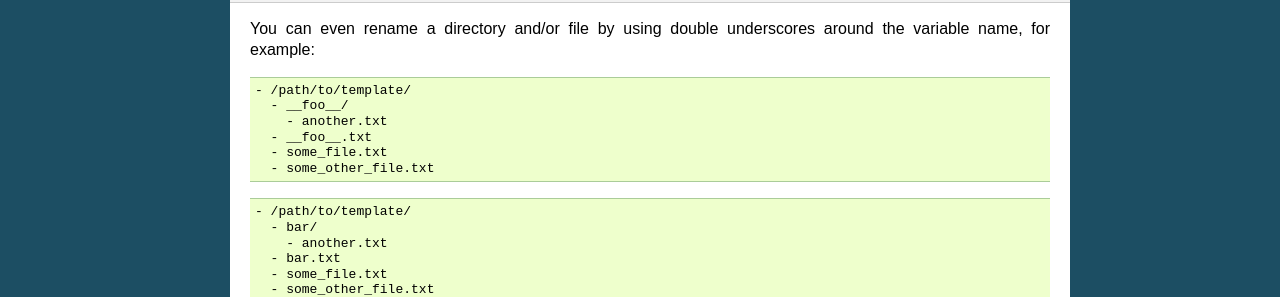
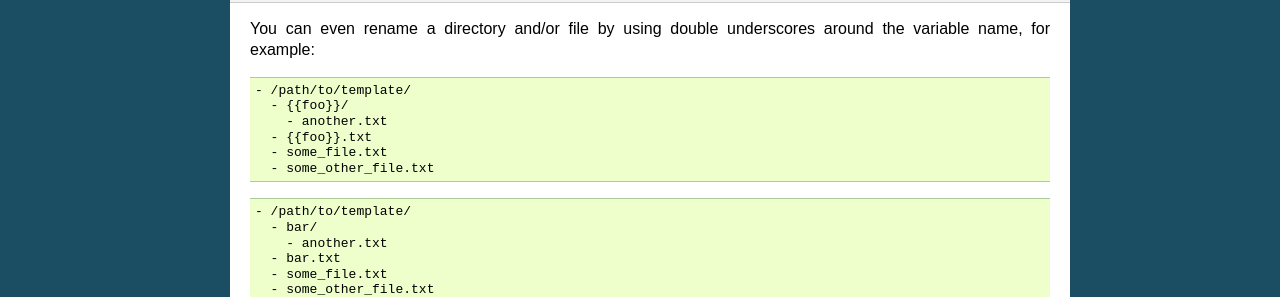
Before and after one commit to krak3n/Facio, a Sphinx documentation site: the page built from docs/templates.rst, in a window 1280 px wide. Shown: the part 1119-1416 px from the top of the page. Built offline with Sphinx 7.4.7, drawn with Linux system fonts in a browser that asks for light colours; some of the changed lines change nothing that is shown.

Commit message:
Updating docs to match changes in #23

```diff
--- a/docs/templates.rst
+++ b/docs/templates.rst
@@ -71,9 +71,9 @@ You can even rename a directory and/or file by using double underscores around t
 .. code-block:: none
 
     - /path/to/template/
-      - __foo__/
+      - {{foo}}/
         - another.txt
-      - __foo__.txt
+      - {{foo}}.txt
       - some_file.txt
       - some_other_file.txt
 
```
